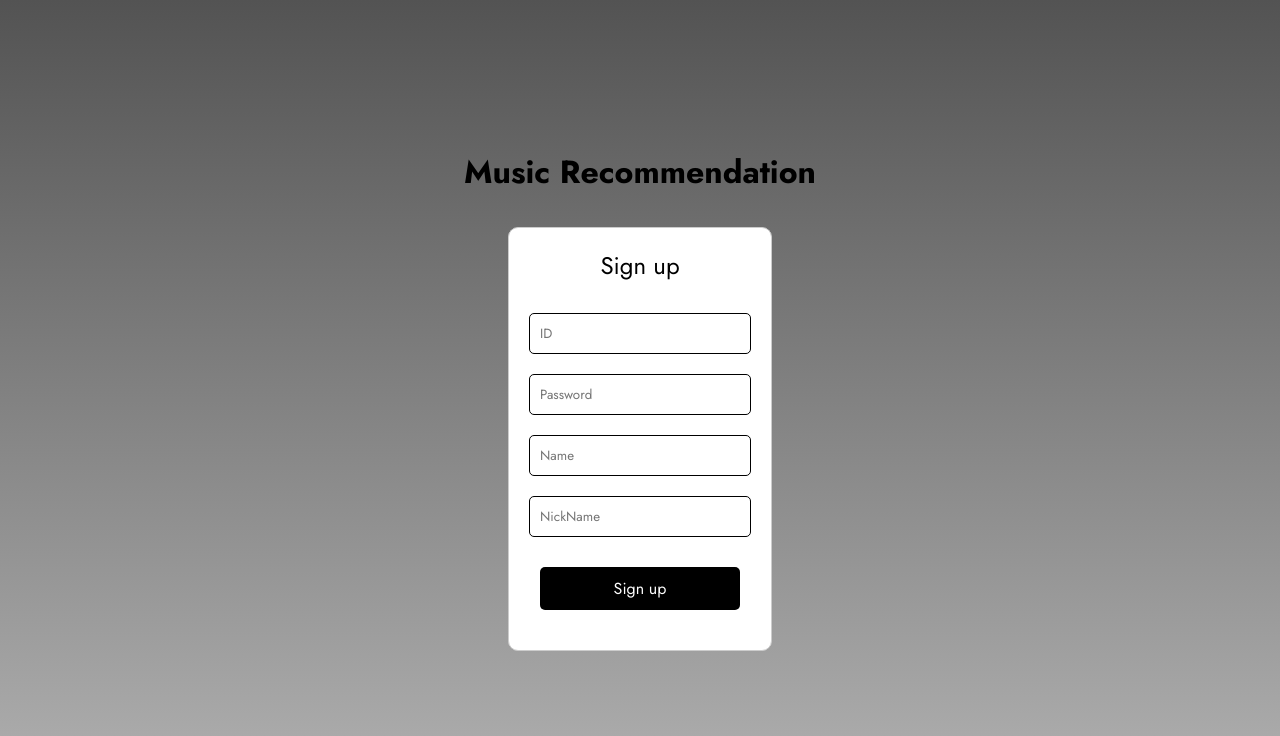
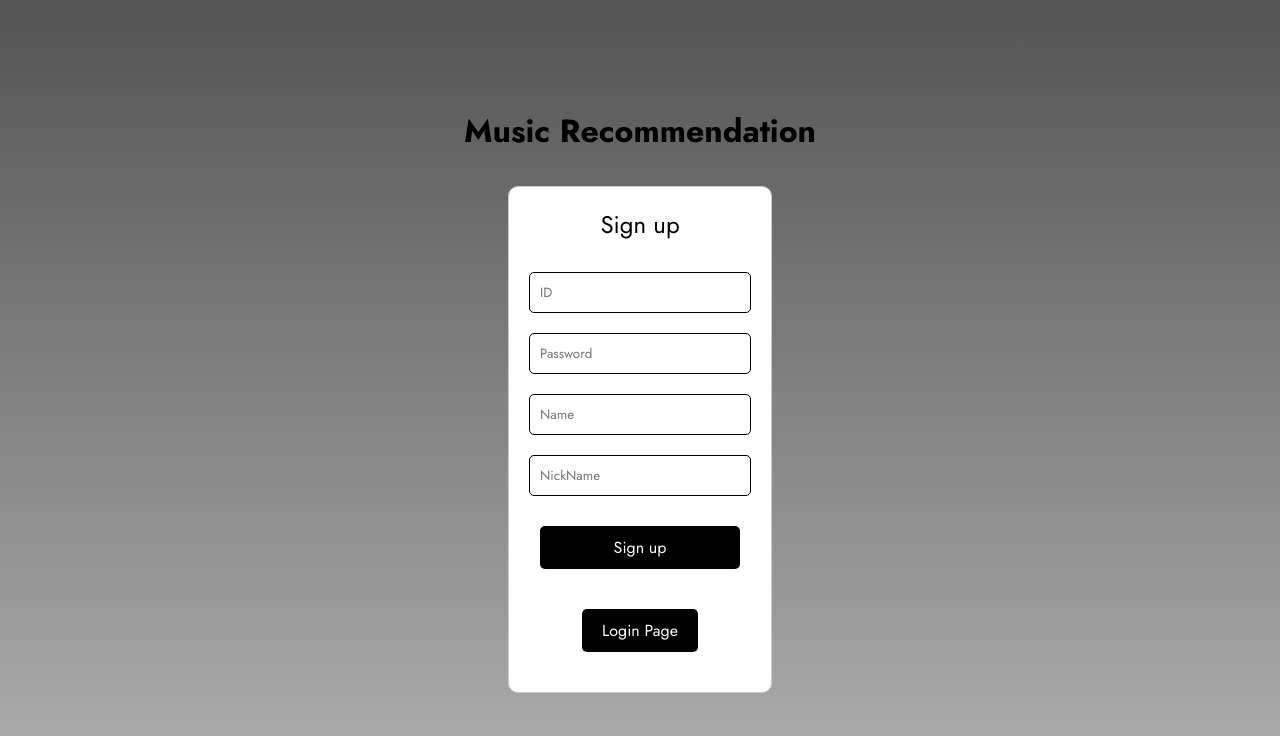
Before and after one commit to AengGyu/wp_minor_project, a PHP site: page /sign_up.php in a window 1280 px wide. Shown: the top 736 px of the page. Run offline with PHP 8.4, Linux system fonts and the light colour scheme.

Commit message:
second commit

```diff
--- a/css/post.css
+++ b/css/post.css
@@ -55,6 +55,7 @@ button{
   width: 200px;
   box-sizing: border-box;
 }
+
 input[type="submit"],button {
   margin: 20px auto;
   padding: 10px 20px;
--- a/css/sign_up.css
+++ b/css/sign_up.css
@@ -1,29 +1,38 @@
 @import url('https://fonts.googleapis.com/css2?family=Josefin+Sans:ital,wght@0,100..700;1,100..700&family=Jost:ital,wght@0,100..900;1,100..900&family=Oswald:wght@200..700&display=swap');
-*{
+
+* {
   font-family: "Jost", sans-serif;
-  margin:0;
-  padding:0;
+  margin: 0;
+  padding: 0;
 }
+
 body,
 html {
-  background:linear-gradient(#535353, #b1b1b1);
+  background: linear-gradient(#535353, #b1b1b1);
   height: 100%;
   margin: 0;
   display: flex;
-  flex-direction:column;
+  flex-direction: column;
   justify-content: center;
   align-items: center;
 }
-.heading{
-  font-size:32px;
-  text-align:center;
-  margin-bottom:32px;
+
+.heading {
+  font-size: 32px;
+  text-align: center;
+  margin-bottom: 32px;
 }
+
+.heading a {
+  text-decoration: none;
+  color: inherit;
+}
+
 .container {
   background-color: #fff;
   text-align: center;
   border: 1px solid #ccc;
-  border-radius:10px;
+  border-radius: 10px;
   padding: 20px;
   border-radius: 10px;
 }
@@ -38,27 +47,30 @@ form {
 
 input {
   margin: 10px auto;
-  border:1px solid #000;
-  border-radius:5px;
+  border: 1px solid #000;
+  border-radius: 5px;
   padding: 10px;
   width: 200px;
 }
-.submit {
+
+.submit,
+button {
   margin: 20px auto;
   padding: 10px 20px;
   border: 0px;
-  border-radius:5px;
-  font-size:16px;
+  border-radius: 5px;
+  font-size: 16px;
   background-color: #000;
   color: white;
 }
-.submit:valid{
+
+/* .submit:valid{
   border:0;
 }
 input:valid{
   border:1px solid green;
   border-radius:5px;
-}
+} */
 @media only screen and (max-width: 600px) {
   .container {
     padding: 10px;
--- a/sign_up.php
+++ b/sign_up.php
@@ -9,7 +9,7 @@
 </head>
 
 <body>
-  <h1 class="heading">Music Recommendation</h1>
+  <h1 class="heading"><a href="login.php">Music Recommendation</a></h1>
   <div class="container">
     <p class="signup">Sign up</p>
     <form action="" method="post">
@@ -26,6 +26,8 @@
       <input type="text" name="user_nick" id="user_nick" placeholder="NickName" autocomplete='off' required>
       <br>
       <input type="submit" name="submit" value="Sign up" class="submit">
+      <br>
+      <button onclick="location.href='login.php'">Login Page</button>
     </form>
   </div>
   <?php
```
Also changed, not shown: css/login.css (+4 -4 lines).
